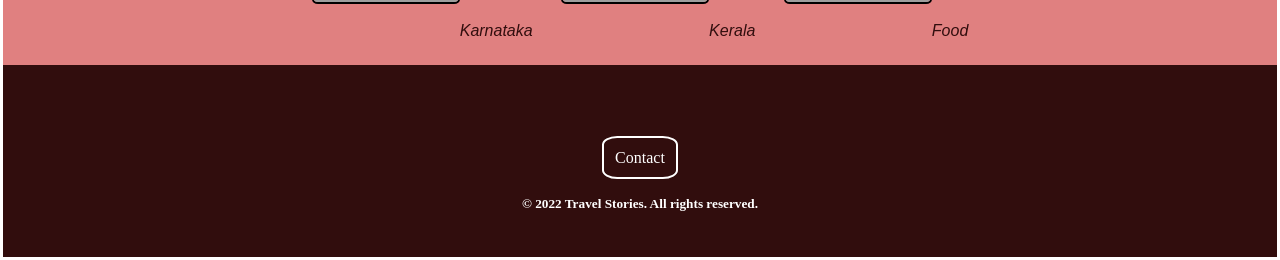
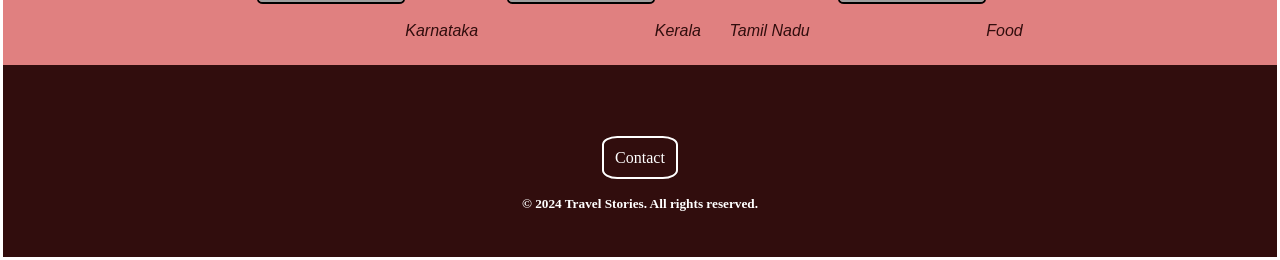
Before and after one commit to Athulyaak/travelstories, a plain HTML site: page kzhd.html in a window 1280 px wide. Shown: the part 1119-1379 px from the top of the page. Drawn offline with Linux system fonts and the light colour scheme; grey boxes are pictures that could not be loaded.

Commit message:
Add files via upload

```diff
--- a/kzhd.html
+++ b/kzhd.html
@@ -15,6 +15,7 @@
 		<nav class="lscreen">
 			<a href="karnataka.html">Karnataka</a>
 			<a href="kerala.html" class="active">Kerala</a>
+			<a href="Tamil.html">Tamil Nadu</a>
 			<a class="hometitle" href="index.html"><h3>Travel Stories</h3></a>
 			<a href="food.html">Food</a>
 			<a href="contact.html">Contact</a>
@@ -32,6 +33,7 @@
 		<div id="myLinks">
 			<a href="karnataka.html">Karnataka</a>
 			<a href="kerala.html">Kerala</a>
+			<a href="Tamil.html">Tamil Nadu</a>
 			<a href="food.html">Food</a>
 			<a href="contact.html">Contact</a>
 		</div>
@@ -76,11 +78,12 @@
 		<aside class="bottom-nav">
 			<a href="karnataka.html"><img src="img/chik2.jpg" alt="Karnataka" title="Karnataka"/>Karnataka</a>
 			<a href="kerala.html"><img src="img/alpy1.jpg" alt="Kerala" title="Kerala"/>Kerala</a>
+			<a href="Tamil.html">Tamil Nadu</a>
 			<a href="food.html"><img src="img/ficebucks.jpg" alt="Food" title="Food"/>Food</a>
 		</aside>
 	</main>
 	<footer>
 		<a href="contact.html">Contact</a>
-		<h5> &copy; 2022 Travel Stories. All rights reserved.</h5>
+		<h5> &copy; 2024 Travel Stories. All rights reserved.</h5>
 	</footer>
 </body>
```
